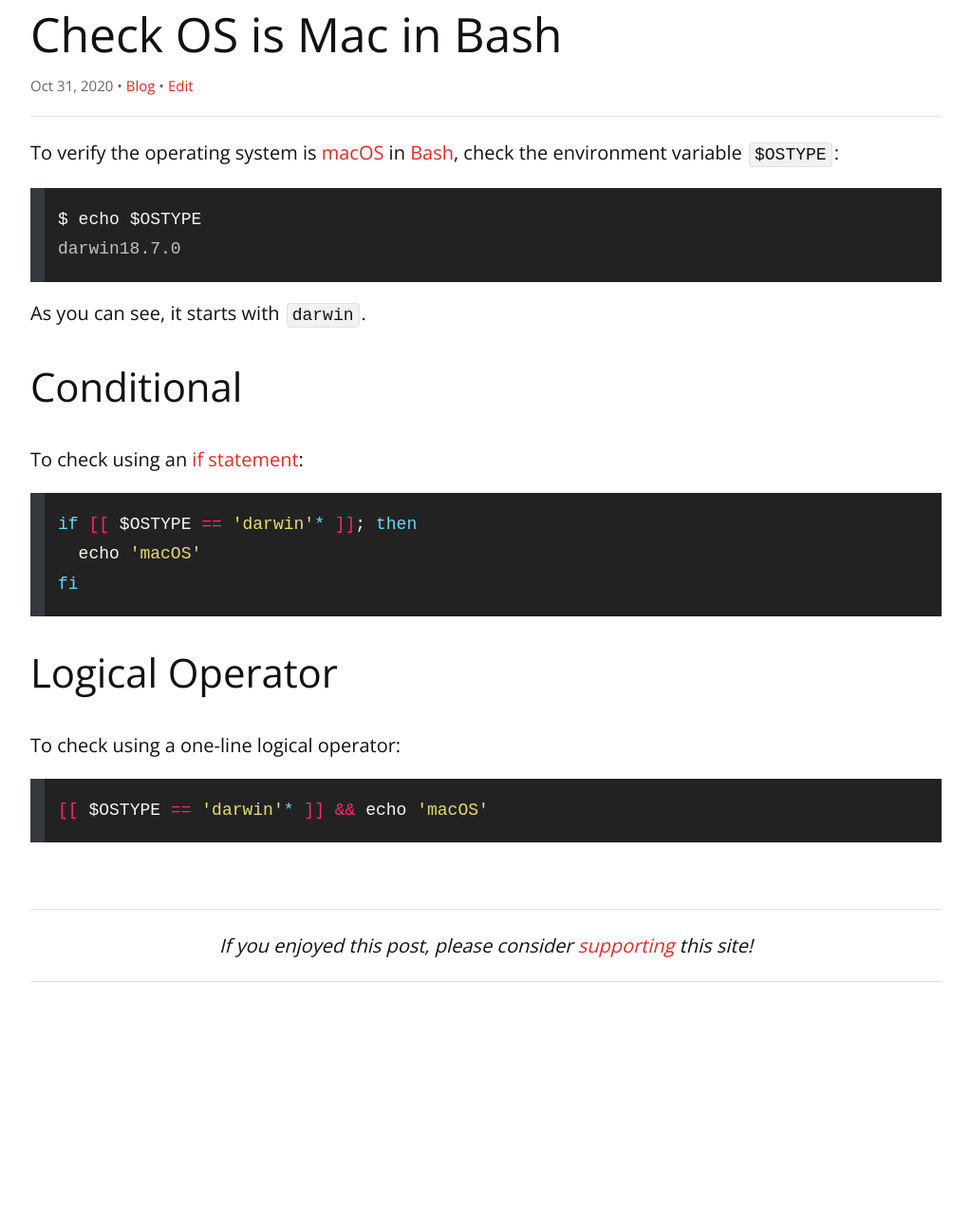
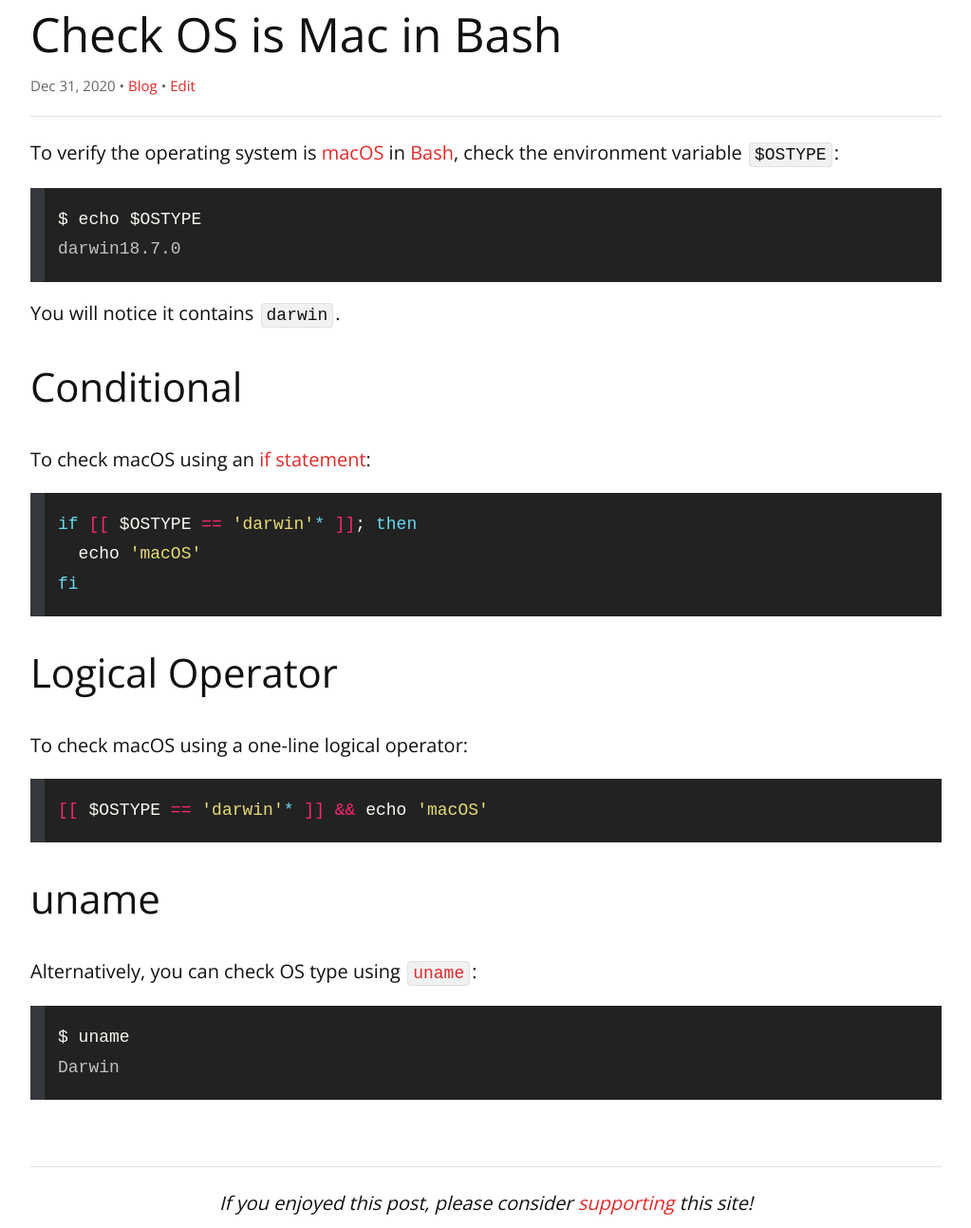
Before and after one commit to remarkablemark/remarkablemark.github.io, a Jekyll site: the page built from _posts/2020/2020-10-31-bash-check-mac.md, in a window 1280 px wide and 1400 px high, cut to the strip 107-1400 px from the top of the window. Shown: the whole strip at 95% size, without its empty margins (128-1151 px from the left). Built offline with Jekyll 4.4.1, drawn with Linux system fonts in a browser that asks for light colours; comment, search, counter and statistics services are not loaded.

Commit message:
feat(posts): update "Check OS is Mac in Bash"
Post: 2020-10-31-bash-check-mac.md

Add `uname` alternative.

````diff
--- a/_posts/2020/2020-10-31-bash-check-mac.md
+++ b/_posts/2020/2020-10-31-bash-check-mac.md
@@ -2,7 +2,8 @@
 layout: post
 title: Check OS is Mac in Bash
 date: 2020-10-31 21:44:56
-excerpt: How to check that your operating system is macOS in Bash or Shell.
+updated: 2020-12-31 16:28:47
+excerpt: How to check that your OS (operating system) is macOS in Bash or Shell.
 categories: bash shell mac
 ---
 
@@ -13,11 +14,11 @@
 darwin18.7.0
 ```
 
-As you can see, it starts with `darwin`.
+You will notice it contains `darwin`.
 
 ## Conditional
 
-To check using an [if statement](https://tldp.org/HOWTO/Bash-Prog-Intro-HOWTO-6.html):
+To check macOS using an [if statement](https://tldp.org/HOWTO/Bash-Prog-Intro-HOWTO-6.html):
 
 ```sh
 if [[ $OSTYPE == 'darwin'* ]]; then
@@ -27,8 +28,17 @@
 
 ## Logical Operator
 
-To check using a one-line logical operator:
+To check macOS using a one-line logical operator:
 
 ```sh
 [[ $OSTYPE == 'darwin'* ]] && echo 'macOS'
 ```
+
+## uname
+
+Alternatively, you can check OS type using [`uname`](https://en.wikipedia.org/wiki/Uname):
+
+```sh
+$ uname
+Darwin
+```
````
